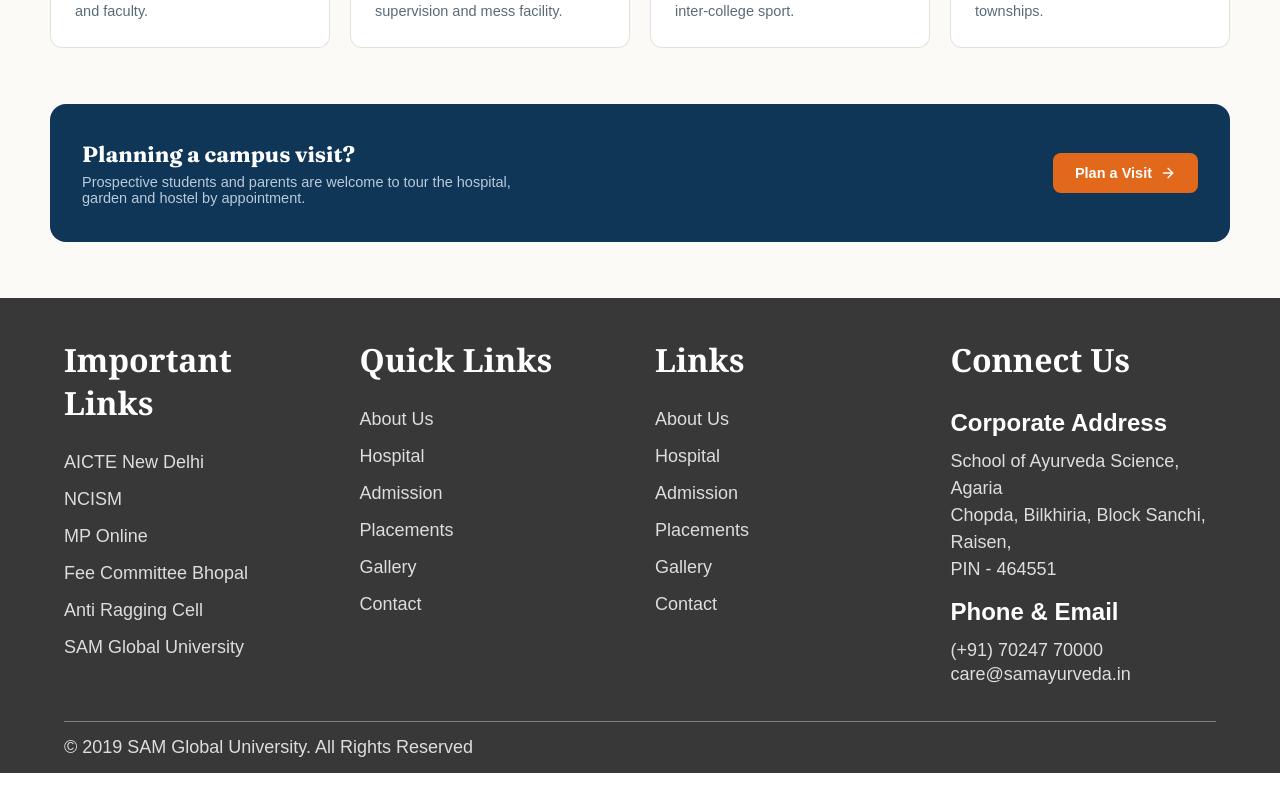
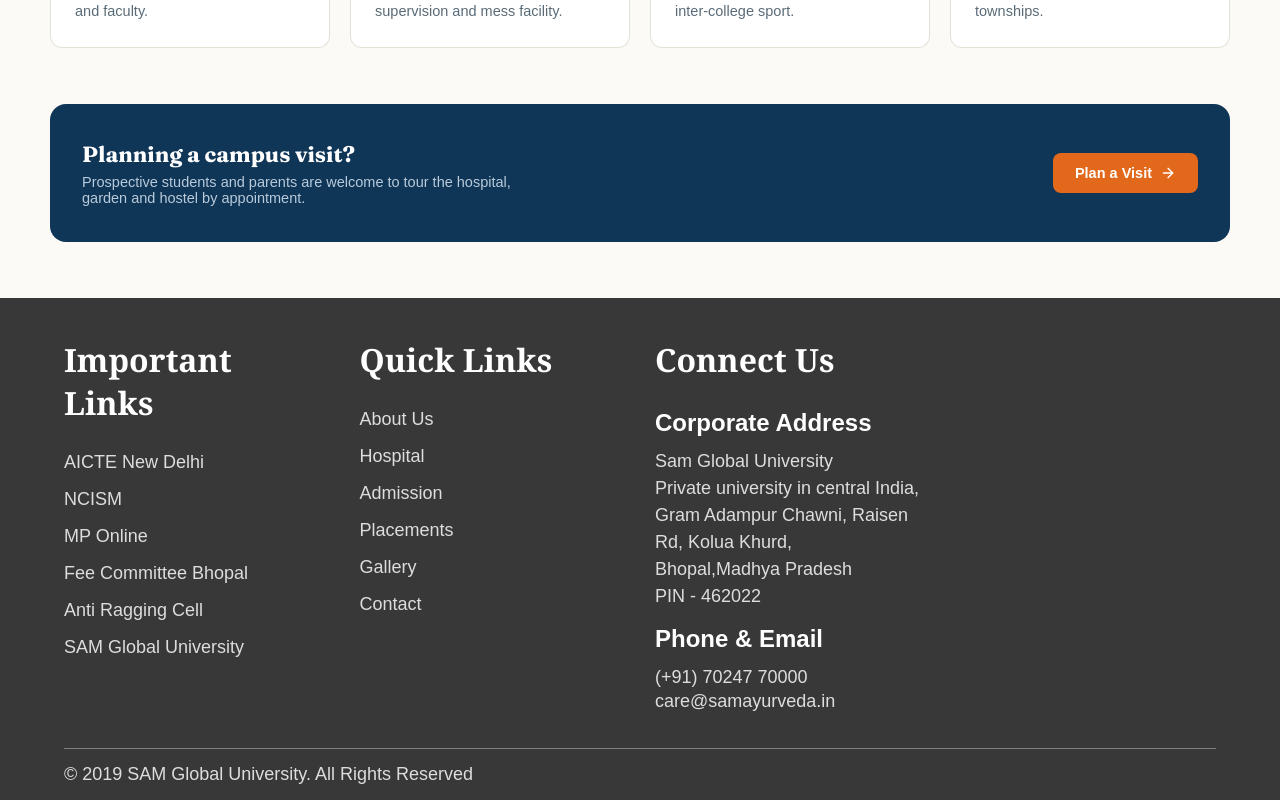
Before and after one commit to Mohitr4910/Sam-ayurvedic-college-bhopal, a React (Vite) app: page /Facilities in a window 1280 px wide. Shown: the part 980-1780 px from the top of the page. Before the commit the page ends 1753 px from the top, so only its background shows below. Built offline with nearby package versions, Linux system fonts and the light colour scheme.

Commit message:
refresh error solve

```diff
--- a/src/Components/Footer.jsx
+++ b/src/Components/Footer.jsx
@@ -33,29 +33,20 @@ function Footer() {
           </div>
 
           <div className="footer-column">
-            <h3>Links</h3>
-
-            <a href="#">About Us</a>
-            <a href="#">Hospital</a>
-            <a href="#">Admission</a>
-            <a href="#">Placements</a>
-            <a href="#">Gallery</a>
-            <a href="#">Contact</a>
-          </div>
-
-          <div className="footer-column">
             <h3>Connect Us</h3>
 
             <h4>Corporate Address</h4>
 
             <p>
-              School of Ayurveda Science, Agaria
+             Sam Global University
               <br />
-              Chopda, Bilkhiria,
-              Block Sanchi,
-              Raisen,
+           Private university in central India,
               <br />
-              PIN - 464551
+               Gram Adampur Chawni,
+              Raisen Rd, Kolua Khurd, Bhopal,Madhya Pradesh
+
+              <br />
+              PIN - 462022
             </p>
 
             <h4>Phone & Email</h4>
--- a/src/Components/Topbar.css
+++ b/src/Components/Topbar.css
@@ -120,7 +120,7 @@ body {
 
 .navbar {
   background: #363d64;
-  border-radius: 20px 0 0 20px;
+  border-radius: 20px 20px 20px 20px;
   min-height: 55px;
   padding: 0 35px;
   display: flex;
```
Also changed, not shown: vercel.json (added).
